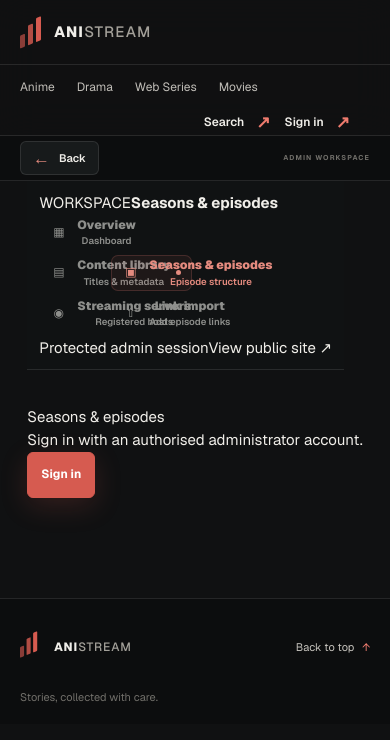
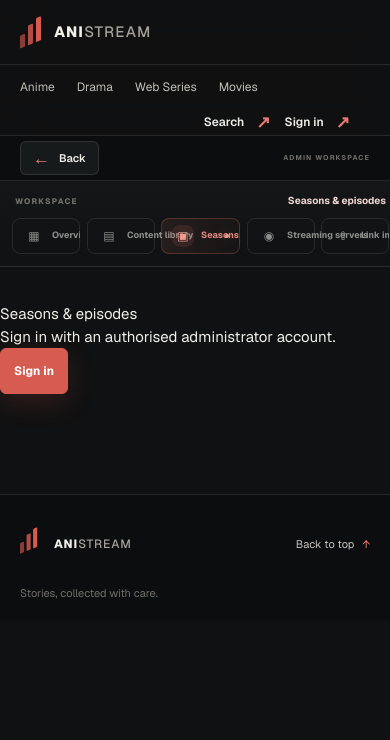
Before and after one commit to HappyS2307/anistream, a Next.js app: page /admin/seasons in a window 390 px wide. Shown: the top 740 px of the page. Built offline with nearby package versions, Linux system fonts and the light colour scheme; no server answers.

Commit message:
Polish AniStream admin navigation and responsive workspace

```diff
--- a/src/app/globals.css
+++ b/src/app/globals.css
@@ -2080,3 +2080,49 @@ a.admin-metric:hover { transform:translateY(-2px); border-color:rgb(238 123 110
 @media(max-width:980px){.home-poster-rail,.home-category-rows .content-row__grid{grid-template-columns:repeat(4,minmax(0,1fr))}}
 @media(max-width:720px){.home-hero{min-height:560px;align-items:end}.home-hero__artwork img{object-position:60% center}.home-hero__shade{background:linear-gradient(0deg,#101112 2%,rgba(12,13,15,.82) 38%,rgba(12,13,15,.18) 100%),linear-gradient(90deg,rgba(12,13,15,.25),transparent)}.home-hero__content{padding-block:190px 78px}.home-hero__title{font-size:clamp(38px,11vw,58px);margin-top:20px}.home-hero__featured .hero__summary{font-size:13px;line-height:1.6;-webkit-line-clamp:3}.home-hero__counter{right:22px;bottom:24px}.home-quick-nav{width:100%;padding-inline:20px;min-height:64px}.home-quick-nav a{padding:12px 15px;font-size:11px}.home-quick-nav a:first-child{padding-left:0}.home-quick-nav .home-quick-nav__all{margin-left:0}.home-catalogue{padding-top:54px}.home-latest{padding-top:36px}.home-poster-rail,.home-category-rows .content-row__grid{grid-template-columns:repeat(2,minmax(0,1fr));gap:18px 12px}.home-poster-rail .poster-card__description{display:block}.home-category-rows{gap:42px;padding-top:44px}.home-discover-banner{align-items:flex-start;flex-direction:column;margin-top:54px;padding:26px 20px}.home-section-heading h2{font-size:20px}}
 @media(prefers-reduced-motion:reduce){.home-hero__artwork img{animation:none}.home-quick-nav a,.home-quick-nav a span,.home-section-heading>a{transition:none}}
+
+
+/* Admin Studio navigation refresh */
+.admin-workspace{grid-template-columns:248px minmax(0,1fr);min-height:calc(100vh - 190px);max-width:1680px}
+.admin-workspace__sidebar{top:0;min-height:calc(100vh - 170px);padding:22px 15px 18px 18px;background:linear-gradient(180deg,#141617,#101213 72%)}
+.admin-workspace__brand{gap:11px;padding:0 8px 20px}
+.admin-workspace__brand-mark{display:grid;width:38px;height:38px;flex:0 0 auto;place-items:center;border:1px solid #d9756a50;border-radius:10px;background:linear-gradient(145deg,#d9756a28,#d9756a08);color:#f09a8f;font-size:11px;font-weight:850;letter-spacing:.04em}
+.admin-workspace__brand>span:last-child{display:grid;gap:4px}.admin-workspace__brand strong{font-size:12px;letter-spacing:-.01em}.admin-workspace__brand small{font-size:7px;letter-spacing:.16em}
+.admin-workspace__nav{display:grid;gap:4px}
+.admin-workspace__group{gap:5px;margin-top:24px}
+.admin-workspace__group>p{margin-bottom:8px;padding-inline:10px;font-size:8px}
+.admin-workspace__group>a{min-height:50px;gap:11px;padding:6px 10px;border-radius:9px}
+.admin-workspace__icon{width:30px!important;height:30px;border:1px solid #ffffff0b;border-radius:8px;background:#ffffff06;font-size:14px!important}
+.admin-workspace__link-copy{display:grid;min-width:0;gap:2px}
+.admin-workspace__link-copy strong{font-size:10px;font-weight:650}
+.admin-workspace__link-copy small{color:var(--subtle);font-size:8px;font-weight:450}
+.admin-workspace__group>a.is-active{border-color:#d9756a45;background:linear-gradient(90deg,#d9756a1c,#d9756a08);color:#fff}
+.admin-workspace__group>a.is-active .admin-workspace__icon{border-color:#d9756a40;background:#d9756a20;color:#f09a8f}
+.admin-workspace__group>a:hover{transform:translateX(2px);border-color:#ffffff14}
+.admin-workspace__group>a>i{width:5px;height:5px;margin-left:auto;border-radius:50%;background:#f09a8f;box-shadow:0 0 12px #f09a8f99}
+.admin-workspace__sidebar-footer{display:grid;grid-template-columns:8px 1fr;align-items:center;gap:8px;margin-top:auto;padding:14px 7px 0;border-top:1px solid var(--line);color:var(--muted);font-size:9px}
+.admin-workspace__status-dot{width:6px;height:6px;border-radius:50%;background:#79c99a;box-shadow:0 0 10px #79c99a80}
+.admin-workspace__sidebar-footer a{grid-column:2;color:#e58b7f;font-size:9px}
+.admin-workspace__mobile-title{display:none}
+.admin-workspace__content{min-width:0;padding-inline:clamp(14px,2vw,30px)}
+.admin-workspace__content>.page-container{max-width:1320px}
+@media(max-width:800px){
+ .admin-workspace{display:flex;flex-direction:column;min-height:0}
+ .admin-workspace__sidebar{position:relative;top:auto;min-height:0;padding:12px 12px 10px;border-right:0;border-bottom:1px solid var(--line)}
+ .admin-workspace__brand{display:none}
+ .admin-workspace__mobile-title{display:flex;align-items:center;justify-content:space-between;gap:12px;margin:0 3px 9px}
+ .admin-workspace__mobile-title span{color:var(--subtle);font-size:8px;font-weight:750;letter-spacing:.15em}
+ .admin-workspace__mobile-title strong{font-size:10px;color:#f0d7d2}
+ .admin-workspace__nav{display:flex;gap:7px;overflow-x:auto;scrollbar-width:none;padding-bottom:2px}
+ .admin-workspace__nav::-webkit-scrollbar{display:none}
+ .admin-workspace__group{display:flex;flex:0 0 auto;align-items:center;gap:6px;margin:0}
+ .admin-workspace__group>p{display:none}
+ .admin-workspace__group>a{flex:0 0 auto;min-height:36px;gap:7px;padding:0 10px;border:1px solid var(--line);border-radius:8px;white-space:nowrap}
+ .admin-workspace__icon{width:22px!important;height:22px;border:0;background:transparent;font-size:12px!important}
+ .admin-workspace__link-copy small{display:none}
+ .admin-workspace__link-copy strong{font-size:9px}
+ .admin-workspace__group>a>i{width:4px;height:4px}
+ .admin-workspace__sidebar-footer{display:none}
+ .admin-workspace__content{width:100%;padding-inline:0}
+}
+@media(min-width:801px) and (max-width:1050px){.admin-workspace{grid-template-columns:210px minmax(0,1fr)}}
```
